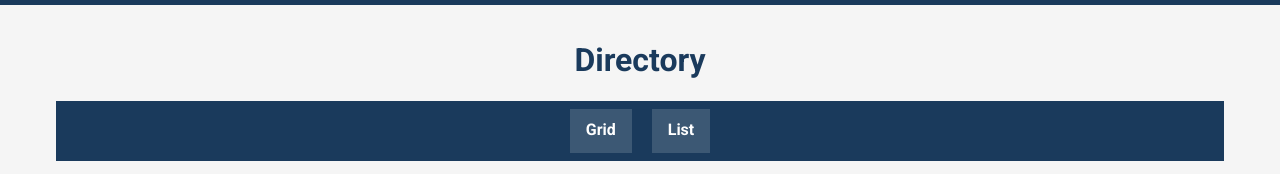
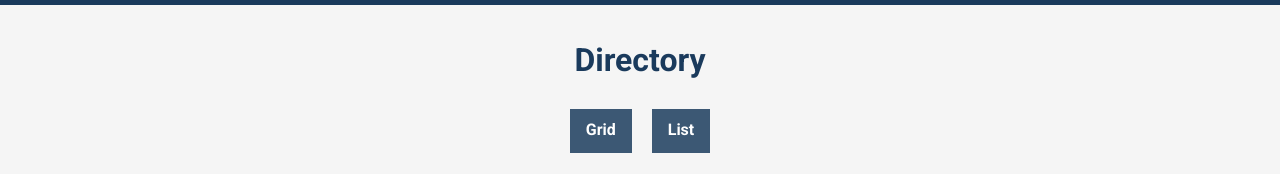
Before and after one commit to filipeleonelbatista/wdd231, a plain HTML site: page chamber/directory.html in a window 1280 px wide. Shown: the part 61-235 px from the top of the page. Drawn offline with nearby package versions, Linux system fonts and the light colour scheme.

Commit message:
[WDD231] fix: remove background and border from grid menu bar

```diff
--- a/chamber/styles/small.css
+++ b/chamber/styles/small.css
@@ -84,8 +84,9 @@ h1 {
 .menu {
   margin: 1rem auto;
   padding: 0.5rem;
-  background-color: #1a3a5c;
   text-align: center;
+  background: none;
+  border: none;
 }
 
 .menu button {
```
